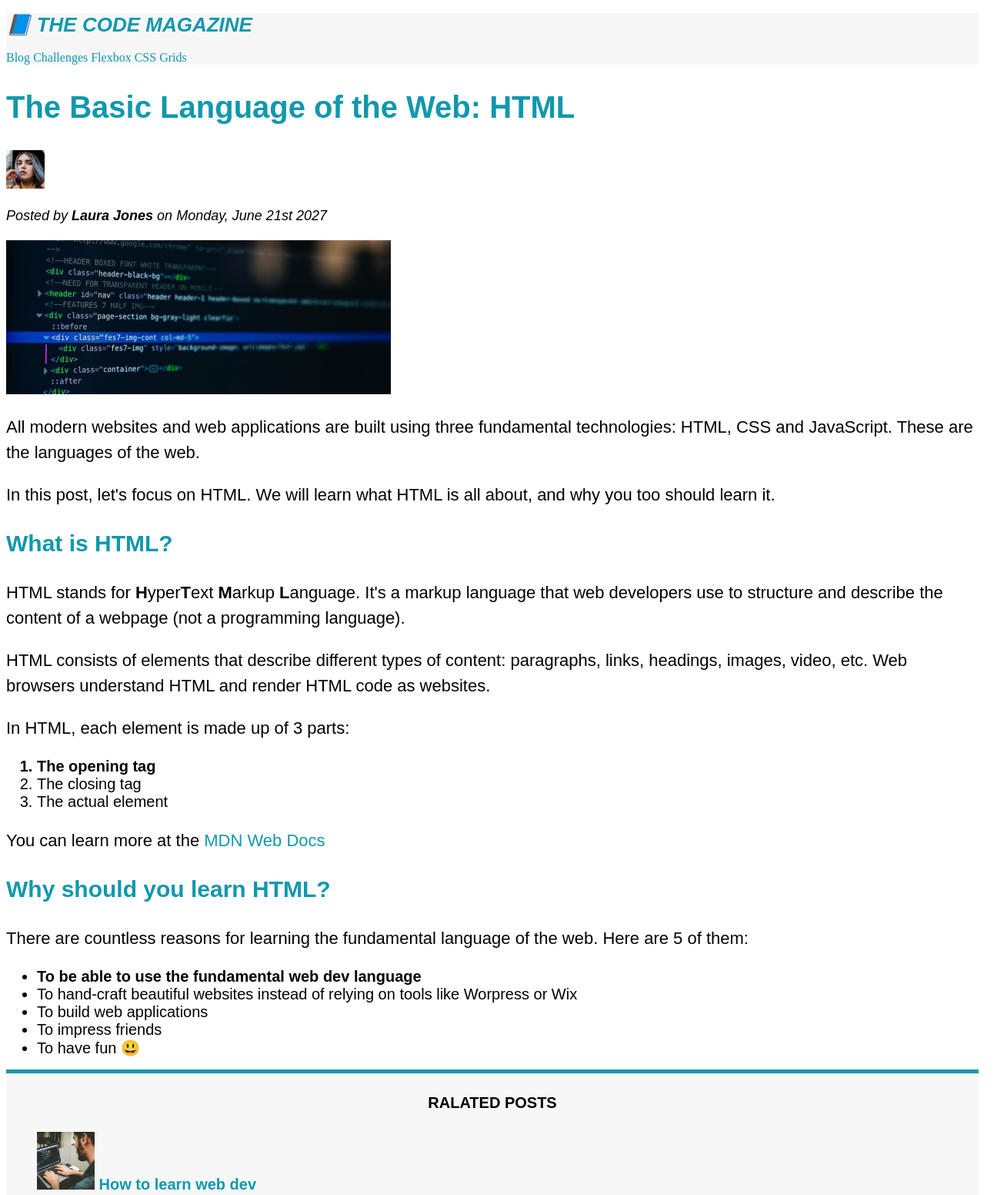
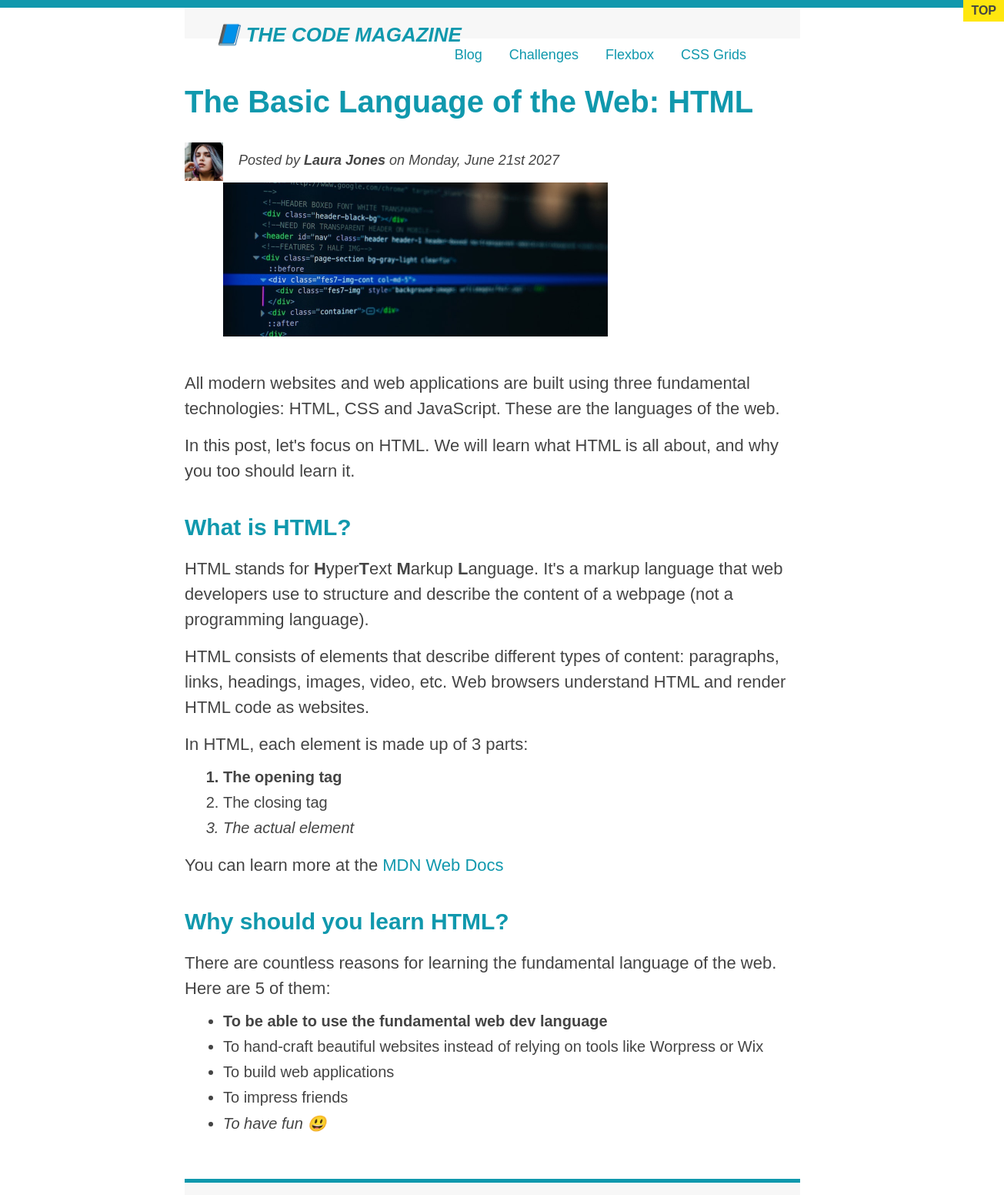
Before and after one commit to abdurahman715/The-Code-Magazine, a plain HTML site: page index.html in a window 1280 px wide. Shown: the top 1552 px of the page at 77% size, 1305 px wide, since content can reach past the window. Drawn offline with Linux system fonts and the light colour scheme.

Commit message:
Add  more styles

```diff
--- a/index.html
+++ b/index.html
@@ -7,6 +7,7 @@
     <title>Code magazine</title>
   </head>
   <body>
+    <div class="container">
       <header class="main-header">
         <h1>📘 The Code Magazine</h1>
         <nav>
@@ -18,15 +19,16 @@
       </header>
 
       <article>
-      <header>
+        <header class="post-header">
           <h2>The Basic Language of the Web: HTML</h2>
           <img
             src="images/laura-jones.jpg"
             alt="laura jones image"
             width="50"
             height="50"
+            class="author-img"
           />
-        <p id="author">
+          <p id="author" class="author">
             Posted by <strong>Laura Jones</strong> on Monday, June 21st 2027
           </p>
           <img
@@ -34,7 +36,9 @@
             alt="code image"
             width="500"
             height="200"
+            class="post-img"
           />
+          <button>❤️Like</button>
         </header>
         <p>
           All modern websites and web applications are built using three
@@ -42,8 +46,8 @@
           languages of the web.
         </p>
         <p>
-        In this post, let's focus on HTML. We will learn what HTML is all about,
-        and why you too should learn it.
+          In this post, let's focus on HTML. We will learn what HTML is all
+          about, and why you too should learn it.
         </p>
         <h3>What is HTML?</h3>
         <p>
@@ -54,12 +58,12 @@
         </p>
         <p>
           HTML consists of elements that describe different types of content:
-        paragraphs, links, headings, images, video, etc. Web browsers understand
-        HTML and render HTML code as websites.
+          paragraphs, links, headings, images, video, etc. Web browsers
+          understand HTML and render HTML code as websites.
         </p>
         <p>In HTML, each element is made up of 3 parts:</p>
         <ol>
-        <li>The opening tag</li>
+          <li class="first-li">The opening tag</li>
           <li>The closing tag</li>
           <li>The actual element</li>
         </ol>
@@ -71,11 +75,13 @@
         </p>
         <h3>Why should you learn HTML?</h3>
         <p>
-        There are countless reasons for learning the fundamental language of the
-        web. Here are 5 of them:
+          There are countless reasons for learning the fundamental language of
+          the web. Here are 5 of them:
         </p>
         <ul>
-        <li>To be able to use the fundamental web dev language</li>
+          <li class="first-li">
+            To be able to use the fundamental web dev language
+          </li>
           <li>
             To hand-craft beautiful websites instead of relying on tools like
             Worpress or Wix
@@ -125,5 +131,6 @@
       <footer>
         <p id="copyright">Copyright &copy; 2027 by The code Magazine</p>
       </footer>
+    </div>
   </body>
 </html>
--- a/style.css
+++ b/style.css
@@ -5,6 +5,42 @@ h4,
 p,
 li {
   font-family: sans-serif;
+}
+* {
+  margin: 0;
+  padding: 0;
+}
+body {
+  color: #444;
+  font-family: sans-serif;
+  border-top: 10px solid #1098ad;
+  position: relative;
+}
+.container {
+  width: 800px;
+  margin: 0 auto;
+}
+.main-header {
+  background-color: #f7f7f7;
+  padding: 20px 40px;
+  margin-bottom: 60px;
+  /* height: 80px; */
+}
+nav {
+  font-size: 18px;
+}
+article {
+  margin-bottom: 60px;
+}
+.post-header {
+  margin-bottom: 40px;
+}
+aside {
+  background-color: #f7f7f7;
+  border-top: 5px solid #1098ad;
+  border-bottom: 5px solid #1098ad;
+  padding: 50px 0;
+  box-sizing: border-box;
 }
 h1,
 h2,
@@ -18,23 +54,34 @@ h1 {
 }
 h2 {
   font-size: 40px;
+  margin-bottom: 30px;
 }
 h3 {
   font-size: 30px;
+  margin-bottom: 20px;
+  margin-top: 40px;
 }
 h4 {
   font-size: 20px;
-
   text-transform: uppercase;
   text-align: center;
 }
 p {
   font-size: 22px;
-
   line-height: 1.5;
+  margin-bottom: 15px;
+}
+ul,
+ol {
+  margin-left: 50px;
+  margin-bottom: 20px;
 }
 li {
   font-size: 20px;
+  margin-bottom: 10px;
+}
+li:last-child {
+  margin-bottom: 0;
 }
 footer p {
   font-size: 16px;
@@ -53,16 +100,12 @@ footer p {
 .related-post {
   list-style: none;
 }
-.main-header {
-  background-color: #f7f7f7;
-}
-aside {
-  background-color: #f7f7f7;
-  border-top: 5px solid #1098ad;
-  border-bottom: 5px solid #1098ad;
-}
+
 li:first-child {
   font-weight: bold;
+}
+li:last-child {
+  font-style: italic;
 }
 a:link {
   color: #1098ad;
@@ -80,3 +123,42 @@ a:active {
   background-color: black;
   font-style: italic;
 }
+nav a:link {
+  margin-right: 30px;
+  display: inline-block;
+}
+button {
+  font-size: 22px;
+  padding: 20px;
+  cursor: pointer;
+  position: absolute;
+  bottom: 50px;
+  right: 50px;
+}
+h2::before {
+  content: "TOP";
+  background-color: #ffe70e;
+  color: #444;
+  font-size: 16px;
+  font-weight: bold;
+  display: inline-block;
+  padding: 5px 10px;
+  position: absolute;
+  top: -10px;
+  right: -25px;
+}
+.author-img {
+  float: left;
+  margin-bottom: 20px;
+}
+.author {
+  float: left;
+  margin-top: 10px;
+  margin-left: 20px;
+}
+h1 {
+  float: left;
+}
+nav {
+  float: right;
+}
```
Lines whose indentation alone changed are shown as unchanged.
